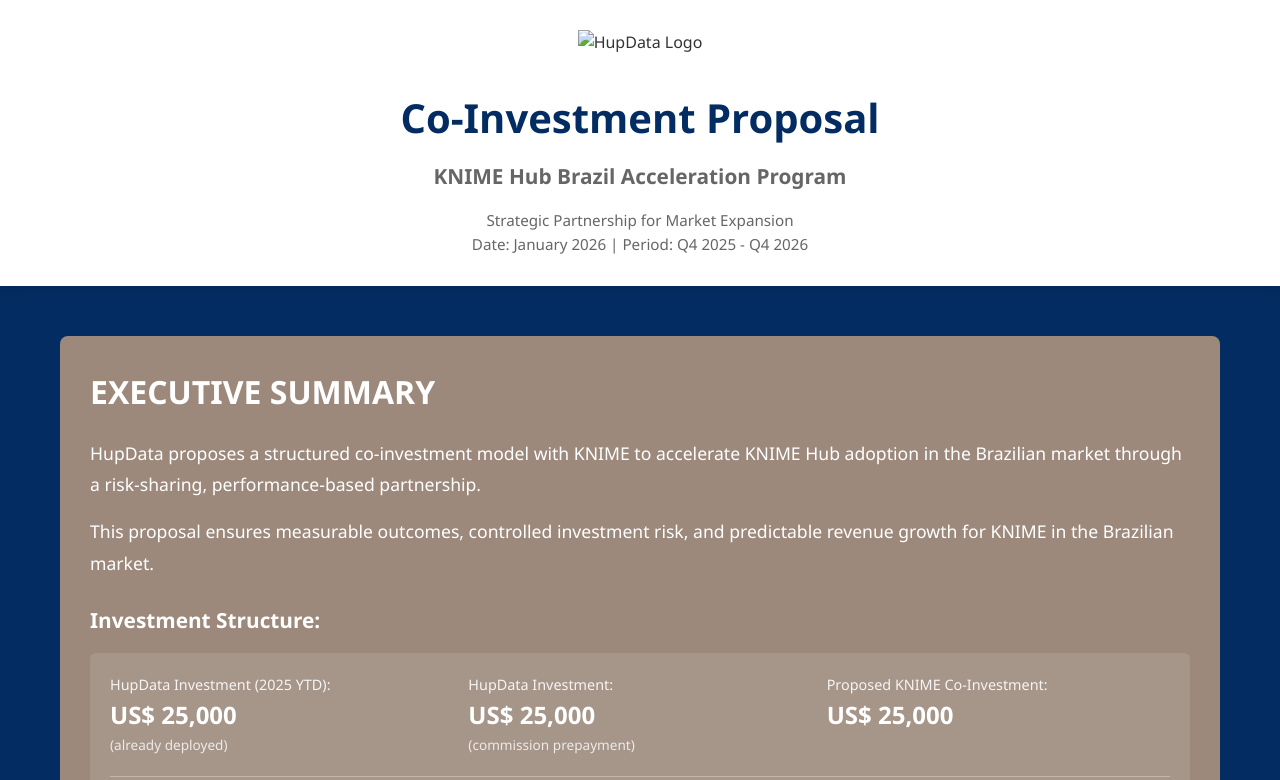
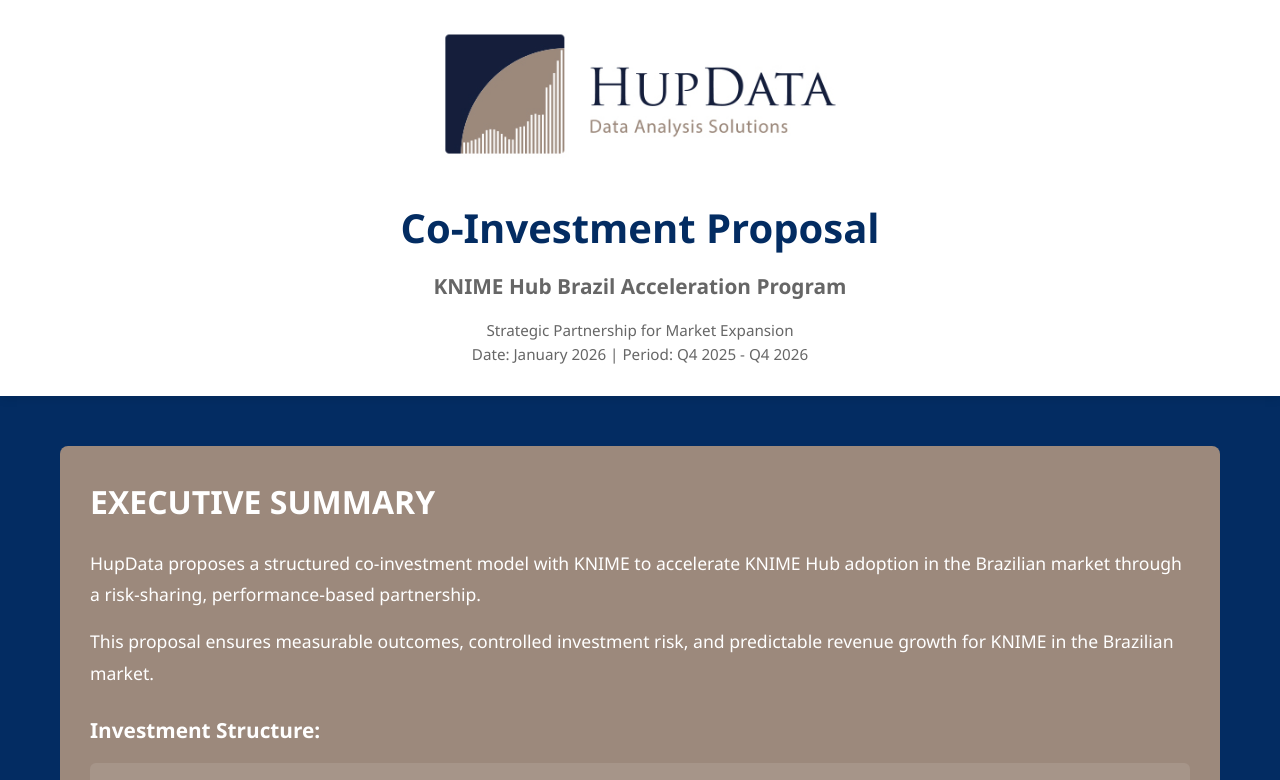
Before and after one commit to estanislao/HUPDATAxKNIME-Sales, a plain HTML site: page index.html in a window 1280 px wide. Shown: the top 780 px of the page. Drawn offline with Linux system fonts and the light colour scheme.

Commit message:
Update index.html

```diff
--- a/index.html
+++ b/index.html
@@ -460,7 +460,7 @@
     <div class="header">
         <div class="header-content">
             <div style="text-align: center; margin-bottom: 30px;">
-                <img src="./assets/hupdata_logo.png" alt="HupData Logo" style="max-width: 400px; height: auto;">
+                <img src="./assets/hupdata_logo.jpg" alt="HupData Logo" style="max-width: 400px; height: auto;">
             </div>
             <h1 class="title">Co-Investment Proposal</h1>
             <h2 class="subtitle">KNIME Hub Brazil Acceleration Program</h2>
```
